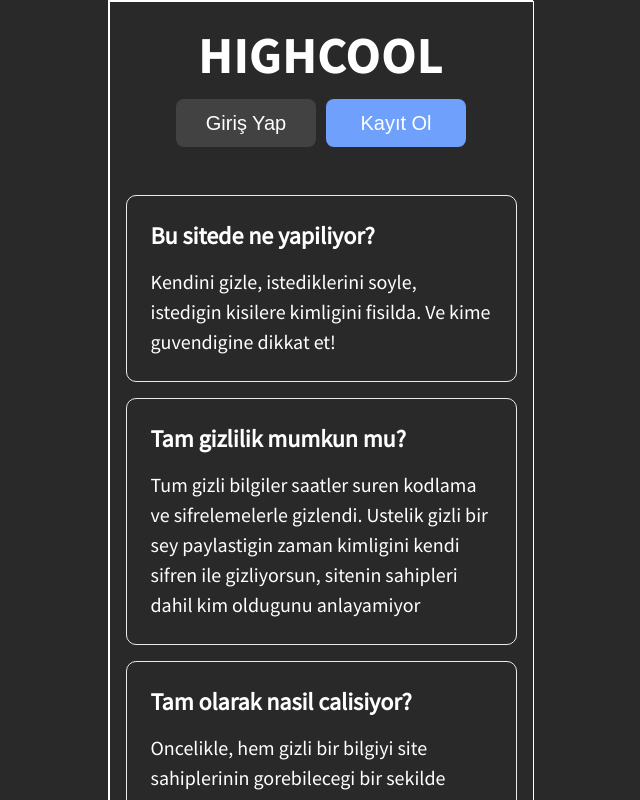
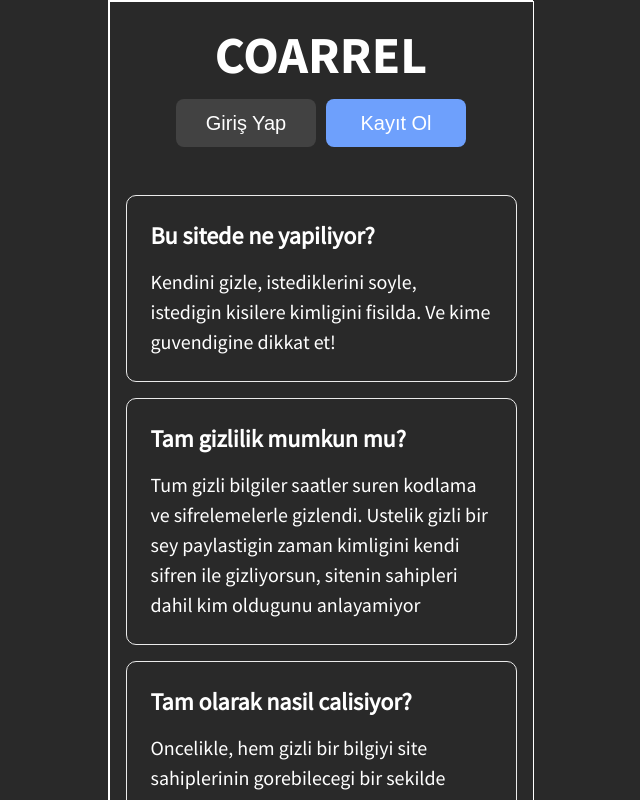
Before and after one commit to Cugatay/highcool-frontend, a Next.js app: page / in a window 1280 px wide. Shown: the top 800 px of the page, without its empty margins (320-960 px from the left). Built offline with nearby package versions, Linux system fonts and the light colour scheme.

Commit message:
name changing

```diff
--- a/components/LandingHeader.js
+++ b/components/LandingHeader.js
@@ -29,7 +29,7 @@ export default function LandingHeader({
   };
   return (
     <div className={clsx(styles.container, className)}>
-      <h1>HIGHCOOL</h1>
+      <h1>COARREL</h1>
       <div className={styles.buttonsContainer}>
         <Link href="/sign?t=in">
           <Button
--- a/components/ui/TopBar.js
+++ b/components/ui/TopBar.js
@@ -34,7 +34,7 @@ export default function TopBar({ hideFirst }) {
   return (
     <div className={styles.container}>
       <div className={clsx(styles.topBar, !isVisible && styles.hidden)}>
-        <a href="/home">HIGHCOOL</a>
+        <a href="/home">Coarrel</a>
         {user
         && <Link href={`/user?u=${user.username}`}><Button className={clsx(styles.avatar, 'avatar')}>{user.username[0].toUpperCase()}</Button></Link>}
       </div>
--- a/pages/index.js
+++ b/pages/index.js
@@ -54,7 +54,7 @@ export default function Landing() {
               Fakat mantigini istersen de soyle ki: Kayit oldugunuzda kullandiginiz
               sifreler dedigim gibi hem yasalardan, hem de verilerinizi tutmayi daha
               kolay hale getirdiginden dolayi kayit oldugunuz anda sifrelenir. Ve bu sifreyi
-              Highcool gizli bir sey paylasirken bir anahtar olarak kullanir.
+              Coarrel gizli bir sey paylasirken bir anahtar olarak kullanir.
               Ve biri sizle iletisim kurmak istedigi zaman, iletisim kurma istegi
             </p>
           </div>
```
